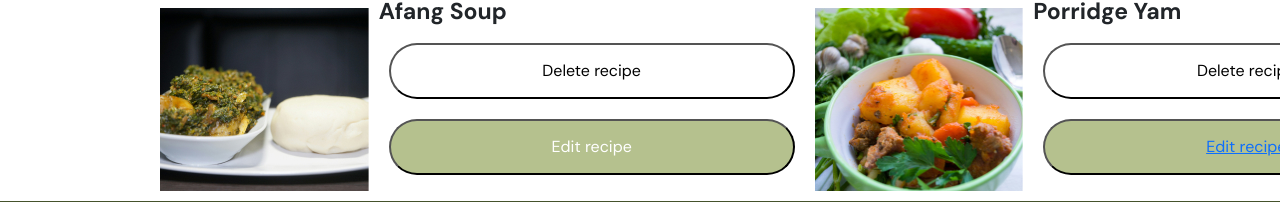
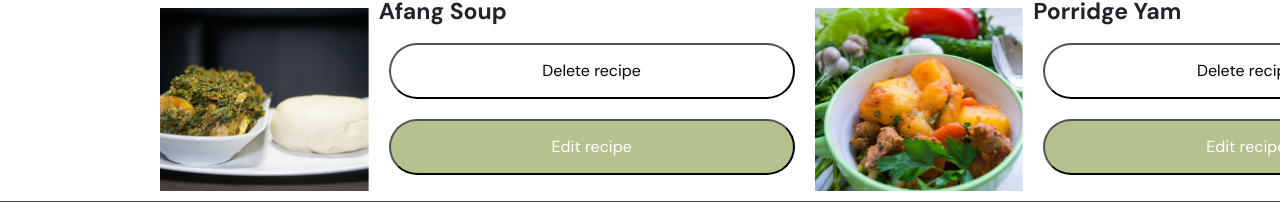
Before and after one commit to phreetech-spark/Spark-Recipe-Frontend, an Angular app: page /profile in a window 1280 px wide. Shown: the part 598-800 px from the top of the page. Built offline with nearby package versions, Linux system fonts and the light colour scheme; sample sign-in values are in the browser's storage.

Commit message:
update4.4

```diff
--- a/src/app/profile/profile.component.html
+++ b/src/app/profile/profile.component.html
@@ -43,7 +43,7 @@
             <div class="word">
                 <h3>Porridge Yam</h3>
             <button class="blueb">Delete recipe</button><br>
-            <button><a routerLink="/profile-editrecipe">Edit recipe</a></button>
+            <button>Edit recipe</button>
             </div>
 
         </div>
--- a/src/app/sign-up/sign-up.component.ts
+++ b/src/app/sign-up/sign-up.component.ts
@@ -34,7 +34,7 @@ export class SignUpComponent implements OnInit{
       this.service.createuser(this.signupform.value).subscribe({
         next:(value)=> {
           console.log(value)
-        this.router.navigate(["/confirmemail"])
+        this.router.navigate(["/auth/confirmemail"])
         },
         error(err) {
           console.log(err)
```
